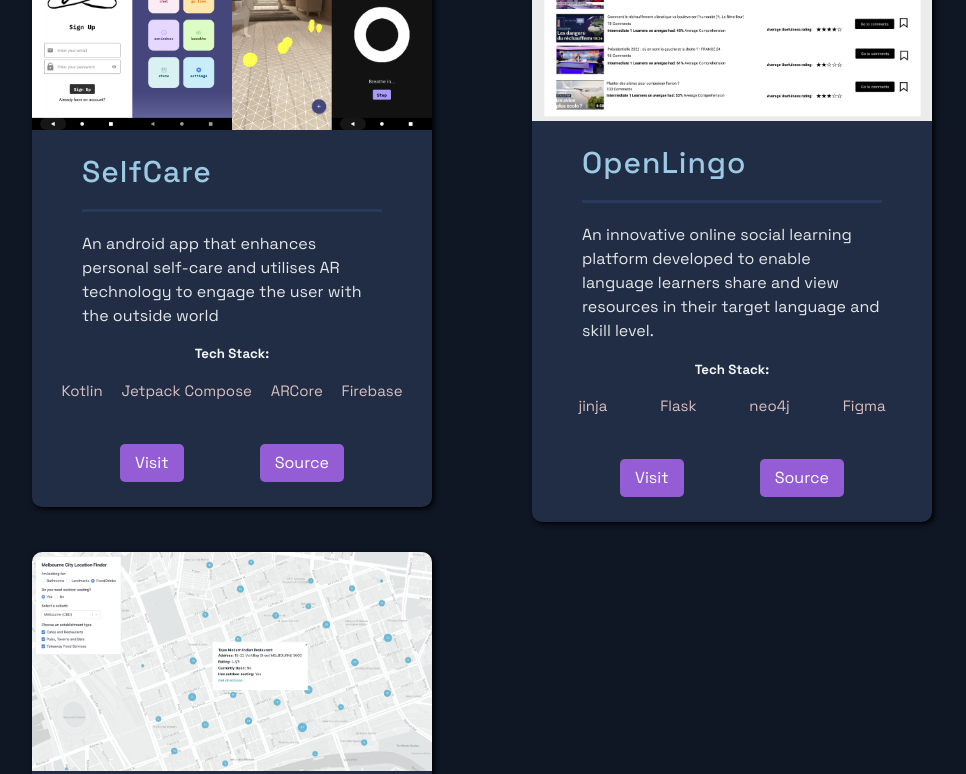
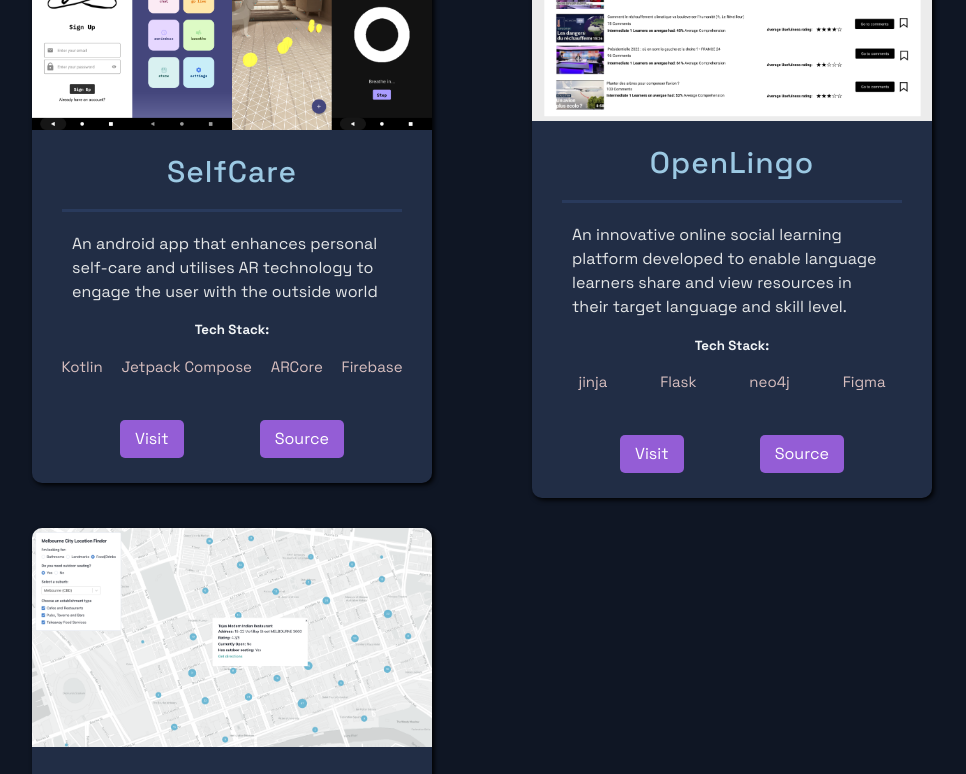
Before and after one commit to sandonl/portfolio, a Next.js app: page / in a window 1280 px wide. Shown: the part 1040-1814 px from the top of the page, without its empty margins (158-1124 px from the left). Built offline with nearby package versions, Linux system fonts and the light colour scheme.

Commit message:
fixed padding styles on resize

```diff
--- a/src/components/Projects/ProjectsStyles.js
+++ b/src/components/Projects/ProjectsStyles.js
@@ -33,8 +33,8 @@ export const BlogCard = styled.div`
   }
 `;
 export const TitleContent = styled.div`
-  padding: 10px 50px;
-  text-align: left;
+  padding: 10px 3rem;
+  text-align: center;
   z-index: 20;
   width: 100%;
 `;
@@ -67,13 +67,13 @@ export const Intro = styled.div`
 
 export const CardInfo = styled.p`
   width: 100%;
-  padding: 0 50px;
+  padding: 0 4rem;
   color: #e4e6e7;
   font-style: 2rem;
   line-height: 24px;
   text-align: left;
   @media ${(props) => props.theme.breakpoints.sm} {
-    padding: 0.3rem;
+    padding: 0 2rem;
   }
 `;
 
--- a/src/pages/_app.js
+++ b/src/pages/_app.js
@@ -1,8 +1,12 @@
-import Theme from '../styles/theme';
+import Theme from "../styles/theme";
+import Head from "next/head";
 
 export default function App({ Component, pageProps }) {
   return (
     <>
+      <Head>
+        <title>Sandon Lai</title>
+      </Head>
       <Theme>
         <Component {...pageProps} />
       </Theme>
--- a/src/pages/_document.js
+++ b/src/pages/_document.js
@@ -31,7 +31,6 @@ export default class MyDocument extends Document {
     return (
       <Html lang="en-GB">
         <Head>
-          <title> Sandon Lai </title>
           <link
             href="https://fonts.googleapis.com/css2?family=Space+Grotesk:wght@300;400;500;600;700&display=swap"
             rel="stylesheet"
```
